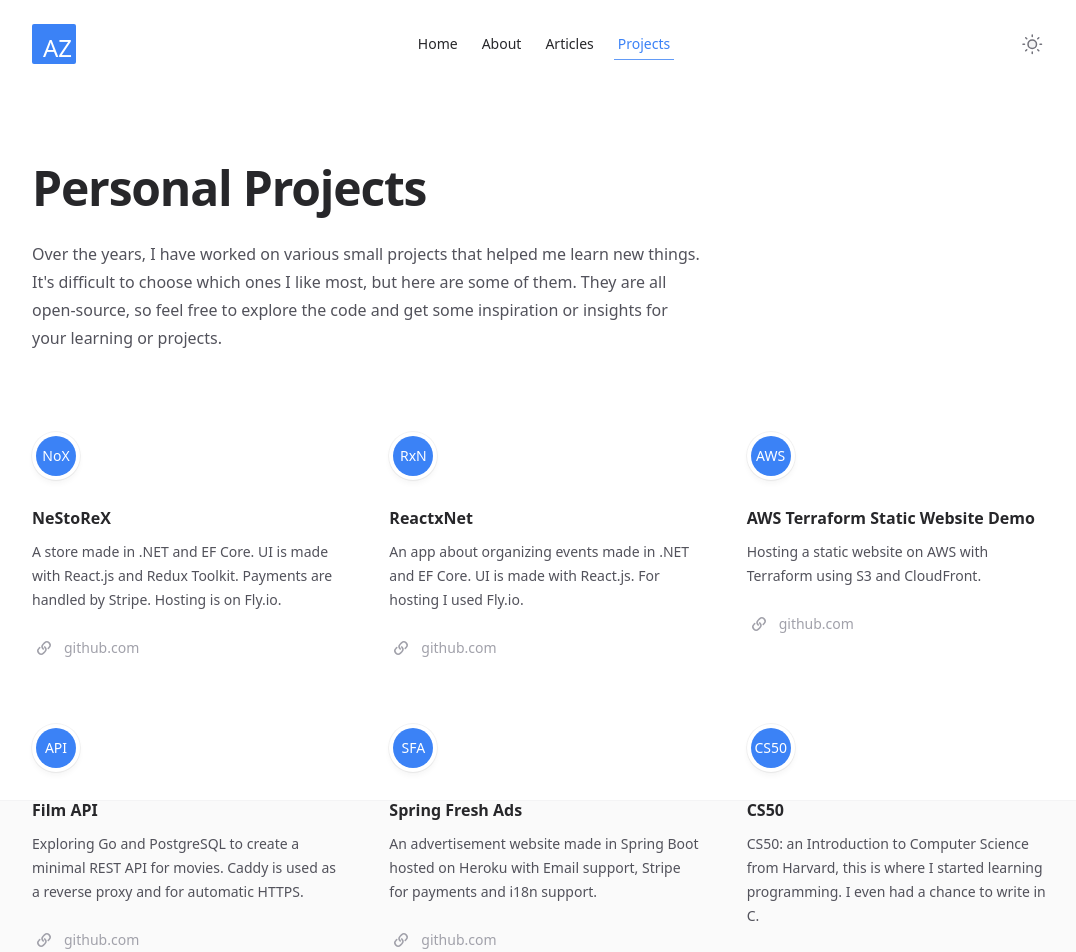
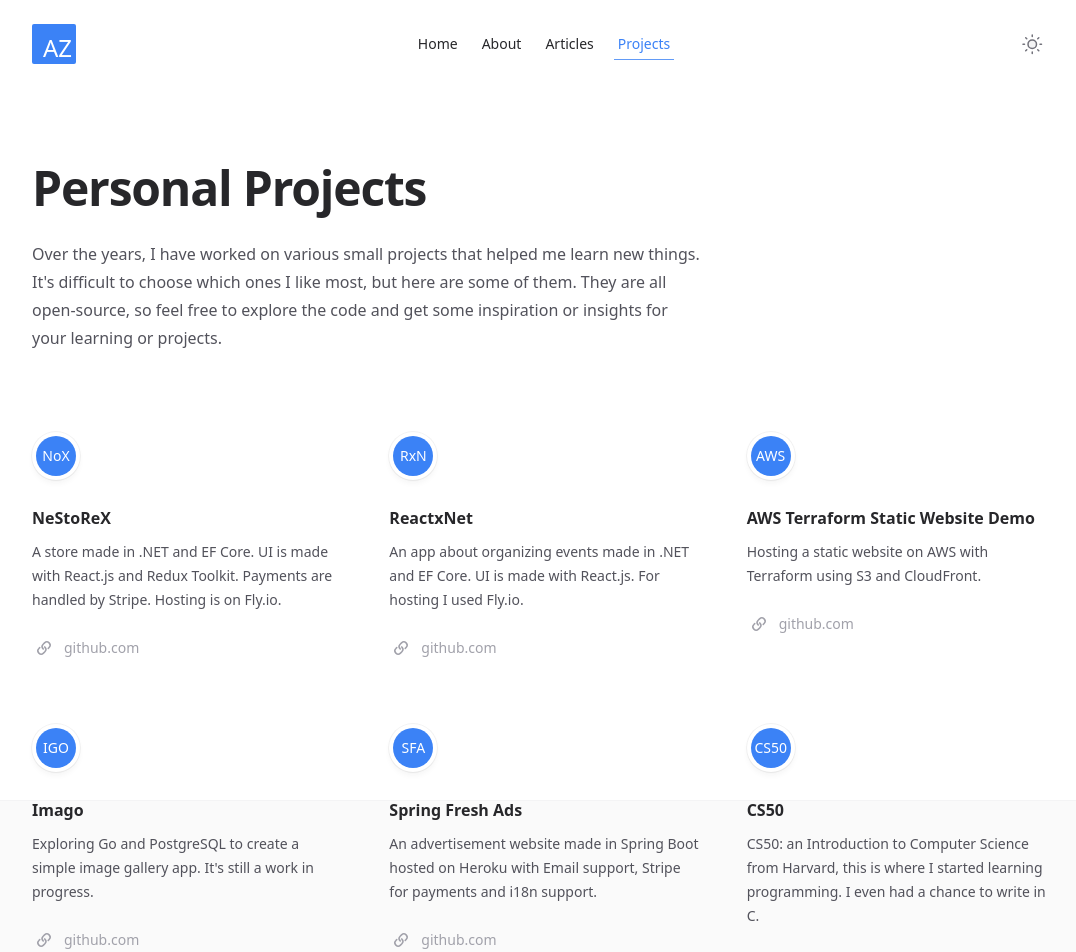
Before and after one commit to azdanov/azdanov-web, a Next.js app: page /projects in a window 1280 px wide. Shown: the top 952 px of the page, without its empty margins (96-1172 px from the left). Built offline with nearby package versions, Linux system fonts and the light colour scheme; no server answers.

Commit message:
feat: add imago project

```diff
--- a/src/app/projects/page.tsx
+++ b/src/app/projects/page.tsx
@@ -73,11 +73,11 @@ const projects = [
     },
   },
   {
-    name: "Film API",
-    initials: "API",
+    name: "Imago",
+    initials: "IGO",
     description:
-      "Exploring Go and PostgreSQL to create a minimal REST API for movies. Caddy is used as a reverse proxy and for automatic HTTPS.",
-    link: { href: "https://github.com/azdanov/filmapi", label: "github.com" },
+      "Exploring Go and PostgreSQL to create a simple image gallery app. It's still a work in progress.",
+    link: { href: "https://github.com/azdanov/imago", label: "github.com" },
   },
   {
     name: "Spring Fresh Ads",
```
